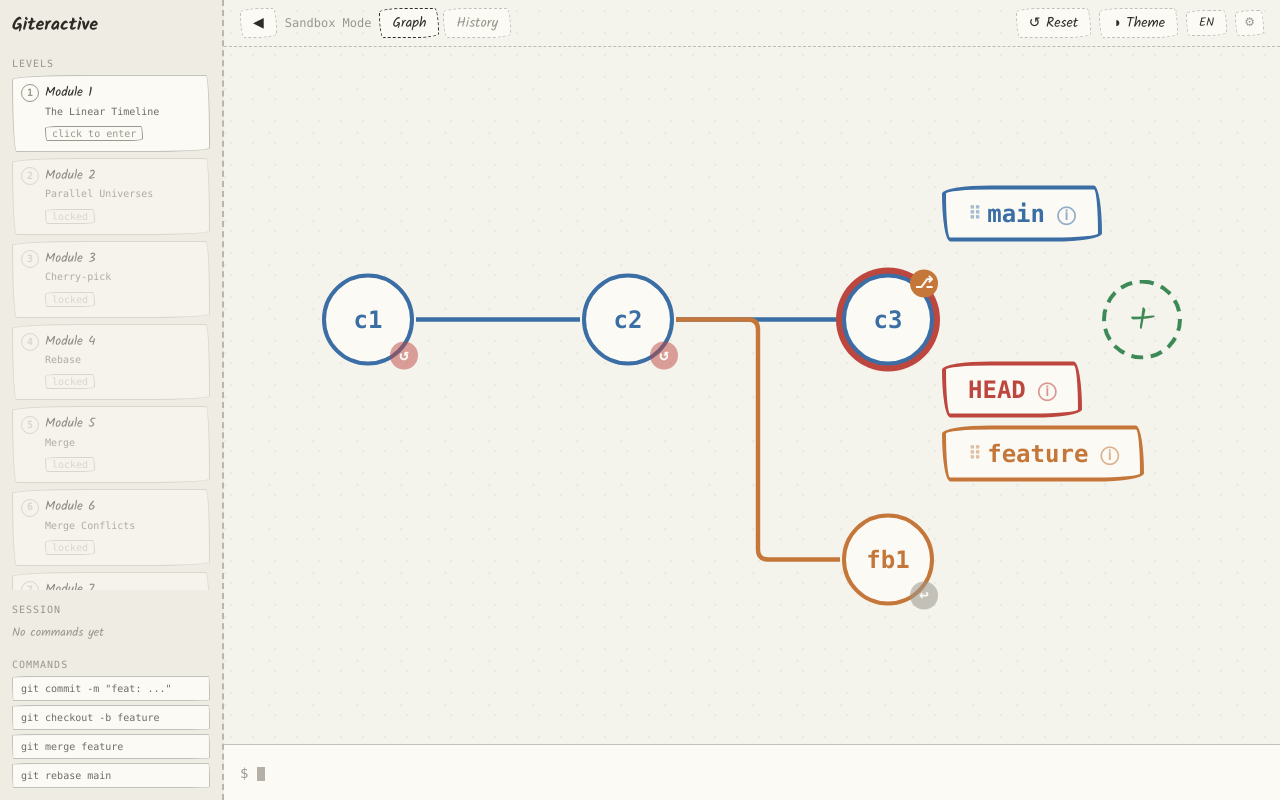
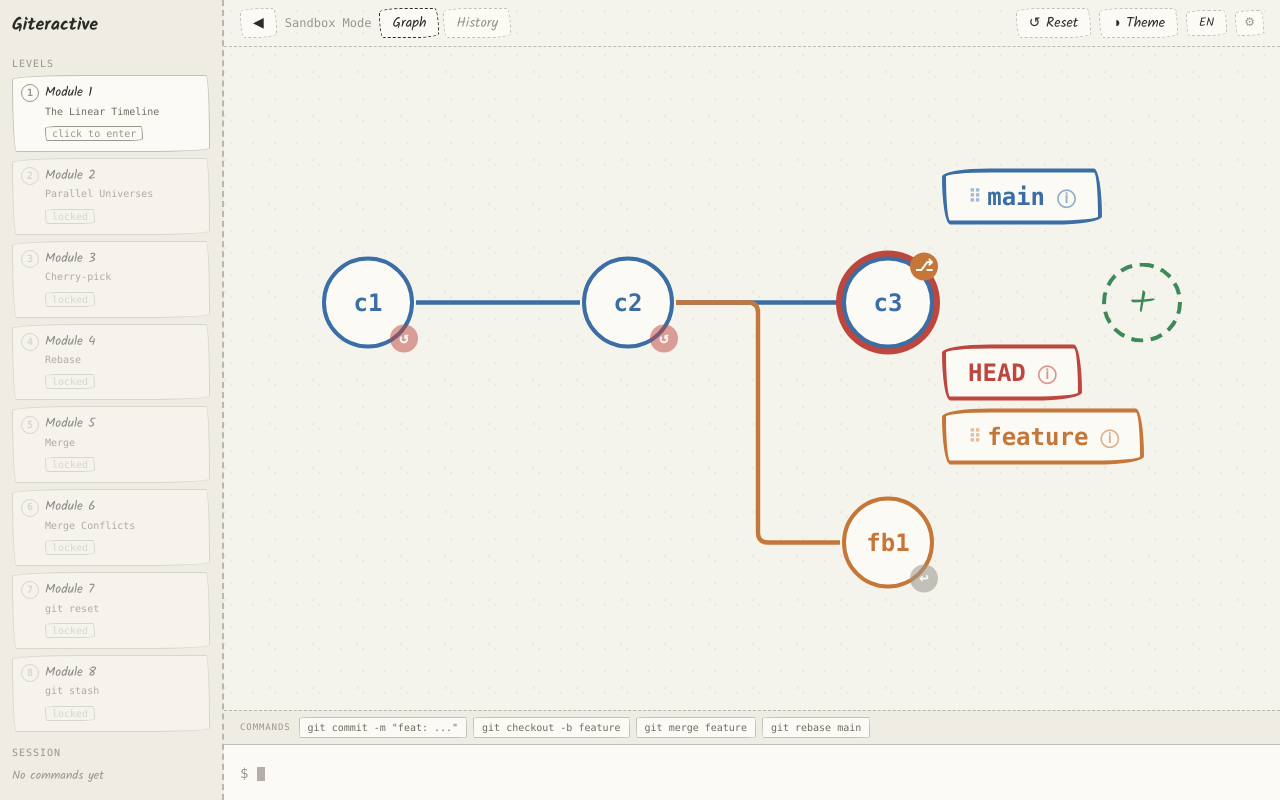
Before and after one commit to imTheme2206/giteractive, a React (Vite) app: page / in a window 1280 px wide. Built offline with nearby package versions, Linux system fonts and the light colour scheme.

Commit message:
feat: fix rebase/merge selection bug

```diff
--- a/src/App.tsx
+++ b/src/App.tsx
@@ -1,6 +1,7 @@
 import { useEffect, useRef, useState } from "react";
 import { useTranslation } from "react-i18next";
 import { CommandHistoryTab } from "./components/CommandHistoryTab";
+import { CommandPanel } from "./components/CommandPanel";
 import { CommandTicker } from "./components/CommandTicker";
 import { Button } from "./components/common/Button";
 import { Toast } from "./components/common/Toast";
@@ -27,6 +28,21 @@ import {
 } from "./lessons";
 import type { LessonGoal, ModuleId } from "./types";
 import { useGitStore } from "./useGitStore";
+
+const MODULE_COMMANDS: Partial<Record<ModuleId, string[]>> = {
+  module1: ['git commit -m "feat: ..."'],
+  module2: ['git checkout -b feature', 'git commit -m "feat: ..."'],
+  module3: ['git cherry-pick <hash>'],
+  module4: ['git rebase main'],
+  module5: ['git merge feature'],
+  module6: ['git merge feature'],
+  module7: ['git reset --hard c3'],
+  module8: ['git stash', 'git checkout main', 'git stash pop'],
+  module9: ['git rebase -i HEAD~3'],
+  module10: ['git checkout c2', 'git checkout main'],
+  module11: ['git reflog', 'git reset --hard <hash>'],
+  sandbox: ['git commit -m "feat: ..."', 'git checkout -b feature', 'git merge feature', 'git rebase main'],
+};
 
 const MODULE_IDS: ModuleId[] = [
   'module1', 'module2', 'module3', 'module4', 'module5',
@@ -135,6 +151,64 @@ export const App = () => {
   );
   const currentComplete = currentModuleProgress?.status === "complete";
 
+  const executeModuleCommand = (cmd: string) => {
+    const { branches, commits, HEAD } = store.gitState;
+
+    if (cmd.startsWith('git commit')) {
+      store.doAddCommit();
+    } else if (cmd === 'git checkout -b feature') {
+      const headCommit = branches[HEAD] ?? HEAD;
+      store.doCreateBranch(headCommit);
+    } else if (cmd.startsWith('git checkout') && !cmd.includes('-b')) {
+      const target = cmd.split(' ').pop();
+      if (target) store.doCheckout(target);
+    } else if (cmd.startsWith('git cherry-pick')) {
+      const otherBranch = Object.keys(branches).find((b) => b !== HEAD);
+      if (otherBranch) {
+        const sourceCommit = branches[otherBranch];
+        if (sourceCommit) store.doCherryPick(sourceCommit, HEAD);
+      }
+    } else if (cmd === 'git rebase main') {
+      const featureBranch = Object.keys(branches).find((b) => b !== 'main') ?? HEAD;
+      store.doRebase(featureBranch, 'main');
+    } else if (cmd.startsWith('git merge')) {
+      const sourceBranch = cmd.split(' ')[2];
+      const targetBranch = HEAD !== sourceBranch ? HEAD : 'main';
+      if (sourceBranch) store.doMerge(sourceBranch, targetBranch);
+    } else if (cmd.startsWith('git reset --hard') && !cmd.includes('<')) {
+      const target = cmd.split(' ').pop();
+      if (target) store.doResetHard(target);
+    } else if (cmd === 'git stash') {
+      store.doStash();
+    } else if (cmd === 'git stash pop') {
+      store.doStashPop();
+    } else if (cmd.startsWith('git rebase -i')) {
+      const featureBranch = Object.keys(branches).find((b) => b !== 'main') ?? HEAD;
+      const featureTip = branches[featureBranch];
+      if (!featureTip) return;
+      const mainTip = branches['main'];
+      const mainCommits = new Set<string>();
+      let cur: string | undefined = mainTip;
+      while (cur) {
+        mainCommits.add(cur);
+        cur = commits[cur]?.parentIds[0];
+      }
+      let count = 0;
+      cur = featureTip;
+      while (cur && !mainCommits.has(cur)) {
+        count++;
+        cur = commits[cur]?.parentIds[0];
+      }
+      if (count > 1) store.doSquash(featureBranch, count, 'feat: squashed');
+    } else if (cmd === 'git reflog') {
+      store.setTicker({ command: 'git reflog', state: 'flash' });
+      setTimeout(() => store.setTicker({ command: '', state: 'idle' }), 1200);
+    } else if (cmd.startsWith('git reset --hard') && cmd.includes('<')) {
+      const firstEntry = store.reflog[0];
+      if (firstEntry) store.doReflogRecover(firstEntry.hash);
+    }
+  };
+
   const toggleLang = () => {
     const next = i18n.language === "en" ? "th" : "en";
     i18n.changeLanguage(next);
@@ -179,9 +253,6 @@ export const App = () => {
               enterModule(id);
             }
           }}
-          onCommandPreview={(cmd) =>
-            store.setTicker({ command: cmd, state: cmd ? 'ghost' : 'idle' })
-          }
         />
       )}
       <div className="flex-1 flex flex-col min-w-0">
@@ -356,6 +427,14 @@ export const App = () => {
           </div>
         </div>
 
+        {/* Command panel */}
+        <CommandPanel
+          mode={store.mode as ModuleId}
+          commands={MODULE_COMMANDS[store.mode as ModuleId] ?? []}
+          onPreview={(cmd) => store.setTicker({ command: cmd, state: cmd ? 'ghost' : 'idle' })}
+          onExecute={executeModuleCommand}
+        />
+
         {/* Ticker */}
         <CommandTicker
           ticker={store.ticker}
--- /dev/null
+++ b/src/components/CommandPanel.tsx
@@ -0,0 +1,36 @@
+import type { Mode } from '../types';
+import { cardRadius } from './common/radii';
+
+type CommandPanelProps = {
+  mode: Mode;
+  commands: string[];
+  onPreview: (cmd: string) => void;
+  onExecute: (cmd: string) => void;
+};
+
+export const CommandPanel = ({ mode: _mode, commands, onPreview, onExecute }: CommandPanelProps) => {
+  if (commands.length === 0) return null;
+
+  return (
+    <div className="flex-shrink-0 flex items-center gap-2 px-4 py-1.5 border-t border-dashed border-[var(--hair)] bg-[var(--panel2)]">
+      <span className="font-mono text-[9px] uppercase tracking-widest text-[var(--muted)] flex-shrink-0">
+        Commands
+      </span>
+      <div className="flex flex-wrap gap-1.5">
+        {commands.map((cmd) => (
+          <button
+            key={cmd}
+            type="button"
+            className="px-2 py-0.5 border border-[var(--hair)] bg-[var(--panel)] font-mono text-[10px] text-[var(--soft)] hover:border-[var(--ink)] hover:text-[var(--ink)] transition-colors cursor-pointer"
+            style={{ borderRadius: cardRadius }}
+            onMouseEnter={() => onPreview(cmd)}
+            onMouseLeave={() => onPreview('')}
+            onClick={() => onExecute(cmd)}
+          >
+            {cmd}
+          </button>
+        ))}
+      </div>
+    </div>
+  );
+};
--- a/src/components/modal/DragConfirmModal.tsx
+++ b/src/components/modal/DragConfirmModal.tsx
@@ -47,8 +47,10 @@ const buildCards = (op: DragOp): OptionCard[] => {
 };
 
 const getSmartDefault = (op: DragOp, headBranch: string): 'rebase' | 'merge' | null => {
-  if (op.type === 'rebase' && op.branchToRebase === headBranch) return 'rebase';
-  if (op.type === 'merge' && op.targetBranch === headBranch) return 'merge';
+  const draggedBranch = op.type === 'rebase' ? op.branchToRebase : op.sourceBranch;
+  const onto = op.type === 'rebase' ? op.ontoBranch : op.targetBranch;
+  if (draggedBranch === headBranch) return 'rebase';
+  if (onto === headBranch) return 'merge';
   return null;
 };
 
--- a/src/components/sidebar/Sidebar.tsx
+++ b/src/components/sidebar/Sidebar.tsx
@@ -10,27 +10,11 @@ type SidebarProps = {
   moduleProgress: ModuleProgress[];
   justUnlockedId: ModuleId | null;
   onEnter: (id: ModuleId) => void;
-  onCommandPreview: (cmd: string) => void;
 };
 
 const MODULE_IDS = ['module1', 'module2', 'module3', 'module4', 'module5', 'module6', 'module7', 'module8', 'module9', 'module10', 'module11', 'sandbox'] as const;
 
-const MODULE_COMMANDS: Partial<Record<Mode, string[]>> = {
-  module1: ['git commit -m "feat: ..."'],
-  module2: ['git checkout -b feature', 'git commit -m "feat: ..."'],
-  module3: ['git cherry-pick <hash>'],
-  module4: ['git rebase main'],
-  module5: ['git merge feature'],
-  module6: ['git merge feature'],
-  module7: ['git reset --hard c3'],
-  module8: ['git stash', 'git checkout main', 'git stash pop'],
-  module9: ['git rebase -i HEAD~3'],
-  module10: ['git checkout c2', 'git checkout main'],
-  module11: ['git reflog', 'git reset --hard <hash>'],
-  sandbox: ['git commit -m "feat: ..."', 'git checkout -b feature', 'git merge feature', 'git rebase main'],
-};
-
-export const Sidebar = ({ history, mode, moduleProgress, justUnlockedId, onEnter, onCommandPreview }: SidebarProps) => {
+export const Sidebar = ({ history, mode, moduleProgress, justUnlockedId, onEnter }: SidebarProps) => {
   const { t } = useTranslation();
 
   const timeAgo = (ts: number): string => {
@@ -82,21 +66,6 @@ export const Sidebar = ({ history, mode, moduleProgress, justUnlockedId, onEnter
         )}
       </div>
 
-      <SectionLabel>{t('sidebar.commands')}</SectionLabel>
-      <div className="flex-shrink-0 flex flex-col gap-1">
-        {(MODULE_COMMANDS[mode] ?? []).map((cmd) => (
-          <button
-            key={cmd}
-            type="button"
-            className="text-left px-2 py-1 border border-[var(--hair)] bg-[var(--panel)] font-mono text-[10px] text-[var(--soft)] hover:border-[var(--ink)] hover:text-[var(--ink)] transition-colors"
-            style={{ borderRadius: cardRadius }}
-            onClick={() => onCommandPreview(cmd)}
-            onMouseLeave={() => onCommandPreview('')}
-          >
-            {cmd}
-          </button>
-        ))}
-      </div>
     </div>
   );
 };
```
